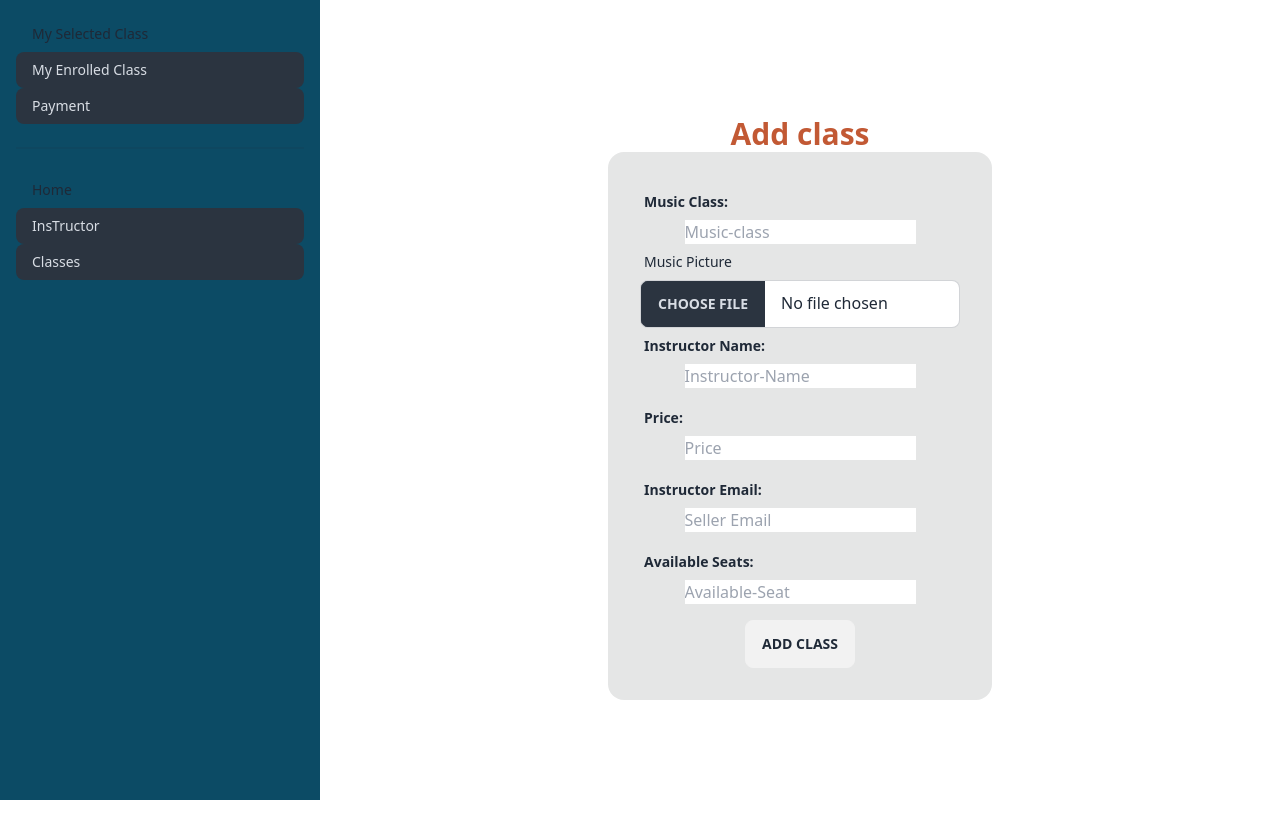
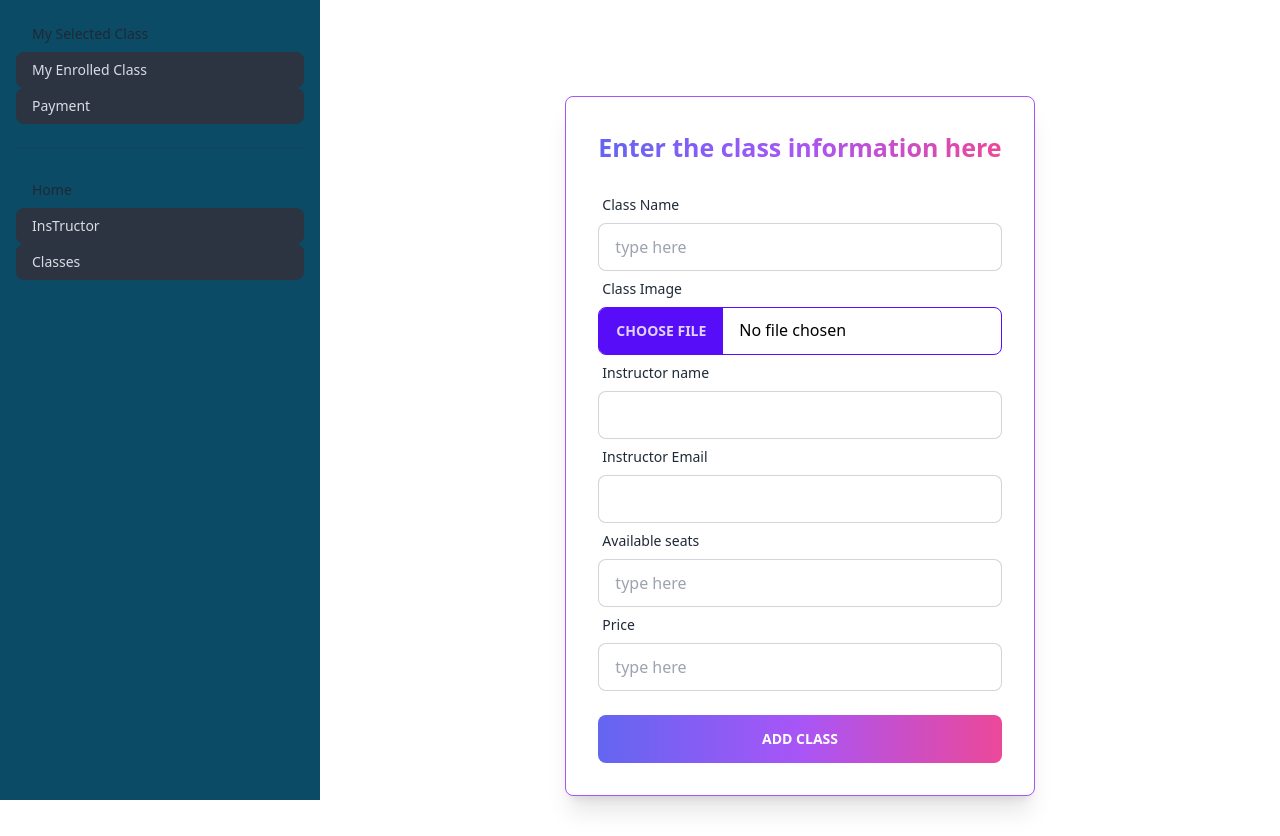
Before and after one commit to Shakib3268/notocarda-music-client, a React (Vite) app: page /dashboard/addclass in a window 1280 px wide. Before the commit the page ends 800 px from the top, so only its background shows below. Built offline with nearby package versions, Linux system fonts and the light colour scheme; no server answers.

Commit message:
add class

```diff
--- a/src/pages/Dashboard/instructor/AddClass.jsx
+++ b/src/pages/Dashboard/instructor/AddClass.jsx
@@ -1,100 +1,100 @@
-import React from "react";
-import UseAuth from "../../../hooks/UseAuth";
-import { useForm } from "react-hook-form";
-import SectionTitle from "../../../Components/Sectiontitle/SectionTitle";
+import React from 'react';
+import { Helmet } from 'react-helmet-async';
+import UseAuth from '../../../hooks/UseAuth';
+import UseAxiosSecure from '../../../hooks/UseAxiosSecure';
+import Swal from 'sweetalert2';
+import { useForm } from 'react-hook-form';
 
-const img_hosting_token = import.meta.env.Vite_Image_Upload_Token
+const img_hosting_token = import.meta.env.VITE_Image_Upload_token;
 const AddClass = () => {
     const { user } = UseAuth();
-  const img_hosting_url =  `https://api.imgbb.com/1/upload?key=${img_hosting_token}`
-  const {
-    register,
-    handleSubmit,
-    formState: { errors },
-  } = useForm();
-  const onSubmit = (data) => {
+    const [axiosSecure] = UseAxiosSecure();
+    const { register, handleSubmit, reset, formState: { errors } } = useForm();
+    const img_hosting_url = `https://api.imgbb.com/1/upload?key=${img_hosting_token}`
+    const onSubmit = data => {
         console.log(data);
-    const formData = new FormData
-    formData.append('image',data.image[0])
-    fetch(img_hosting_url,{
-        method:'POST',
+        const formData = new FormData();
+        formData.append('image', data.classimage[0])
+        fetch(img_hosting_url, {
+            method: 'POST',
             body: formData
         })
             .then(res => res.json())
             .then(imageResponse => {
-        if(imageResponse.succes){
-            const imgURL = imageResponse.data.display_url
-            const{musicClass,instructorName,price,email,availableSeat} = data
-            const newitem = {musicClass,instructorName,price: parseFloat(price),email,availableSeat: parseFloat(availableSeat),image:imgURL}
-            console.log(newitem)
+                console.log(imageResponse);
+                if (imageResponse.success) {
+                    const imgURL = imageResponse.data.display_url;
+                    const { classname, instructoremail, instructorname, price, seats } = data;
+                    const newItem = { classname, instructoremail, instructorname, seats: parseInt(seats), price: parseFloat(price), image: imgURL, status: 'pending', enroll: 0,  userImage: user?.photURL}
+                    console.log(newItem);
+                    axiosSecure.post('/allclass', newItem)
+                        .then(data => {
+                            reset();
+                            if (data.data?.insertedId) {
+                                Swal.fire(
+                                    'Your Class add succesfull',
+                                    'success'
+                                )
+                            }
+                            console.log('after add a new data', data.data);
+                        })
                 }
             })
     }
     return (
-    <div className="mt-4">
-      <SectionTitle subHeading={"Add class"}></SectionTitle>
-      <div className="card card-body bg-base-300 text-center">
-        <form onSubmit={handleSubmit(onSubmit)}>
-          {errors.exampleRequired && <span>This field is required</span>}
-          <div className="gap-3">
+        <div className='px-32'>
+        <Helmet>
+        <title>Melody Music/Dashbord/Instructor/addclass</title>
+        </Helmet>
+        <form onSubmit={handleSubmit(onSubmit)} className="w-full  mt-24  shadow-xl mb-10 p-8 border border-purple-500 bg-white rounded-lg text-black">
+            <h3 className='text-[25px] text-center font-semibold mb-5 text-transparent bg-clip-text  bg-gradient-to-r from-indigo-500 via-purple-500 to-pink-500'>Enter the class information here</h3>
+            <div className="form-control">
                 <label className="label">
-              <span className="label-text font-bold">Music Class:</span>
+                    <span className="label-text">Class Name</span>
                 </label>
-            <input
-              placeholder="Music-class"
-              type="text"
-              {...register("musicClass")}
-            />
-            <div className="form-control w-full max-w-xs">
+                <input type="text" {...register("classname", { required: true })} placeholder="type here" className="input input-bordered" />
+                {errors.classname && <span className='text-purple-600 animate-pulse'>Class Name is required</span>}
+            </div>
+            <div className="form-control">
                 <label className="label">
-                <span className="label-text">Music Picture</span>
+                    <span className="label-text">Class Image</span>
                 </label>
-              <input
-                type="file" {...register("image")}
-                className="file-input file-input-bordered w-full max-w-xs"
-              />
+                <input type="file" {...register("classimage", { required: true })} className="file-input file-input-bordered file-input-primary w-full" />
+                {errors.classimage && <span className='text-purple-600 animate-pulse'>Class Image is required</span>}
             </div>
+            <div className="form-control">
                 <label className="label">
-              <span className="label-text font-bold">Instructor Name:</span>
+                    <span className="label-text">Instructor name</span>
                 </label>
-            <input
-              value={user?.displayName}
-              type="text"
-              placeholder="Instructor-Name"
-              {...register("instructorName")}
-            />
+                <input type="text" defaultValue={user?.displayName} {...register("instructorname", { required: true })} readOnly className="input input-bordered" />
             </div>
-          <div className="gap-3 mt-3">
+            <div className="form-control">
                 <label className="label">
-              <span className="label-text font-bold">Price:</span>
+                    <span className="label-text">Instructor Email</span>
                 </label>
-            <input placeholder="Price" {...register("price")} />
+                <input type="email" defaultValue={user?.email} {...register("instructoremail", { required: true })} readOnly className="input input-bordered" />
             </div>
-          <div className="gap-3 mt-3">
+            <div className="form-control">
                 <label className="label">
-              <span className="label-text font-bold">Instructor Email:</span>
+                    <span className="label-text">Available seats</span>
                 </label>
-            <input
-              value={user?.email}
-              type="email"
-              placeholder="Seller Email"
-              {...register("email")}
-            />
+                <input type="text" {...register("seats", { required: true })} placeholder="type here" className="input input-bordered" />
+                {errors.seats && <span className='text-purple-600 animate-pulse'>Available Seats is required</span>}
             </div>
-          <div className="gap-3 mt-3">
+            <div className="form-control">
                 <label className="label">
-              <span className="label-text font-bold">Available Seats:</span>
+                    <span className="label-text">Price</span>
                 </label>
-            <input
-              placeholder="Available-Seat"
-              {...register("availableSeat")}
-            />
+                <input type="text" {...register("price", { required: true })} placeholder="type here" className="input input-bordered" />
+                {errors.price && <span className='text-purple-600 animate-pulse'>Price is required</span>}
             </div>
-          <input className="mt-4 btn" type="submit" value="Add Class" />
+            <div className="form-control mt-6">
+                <input type="submit" value="Add Class" className="btn bg-gradient-to-r from-indigo-500 via-purple-500 to-pink-500 border-0 text-white" />
+            </div>
         </form>
+
     </div>
-    </div>
-  );
+    )
 };
 
 export default AddClass;
```
Lines whose indentation alone changed are shown as unchanged.
